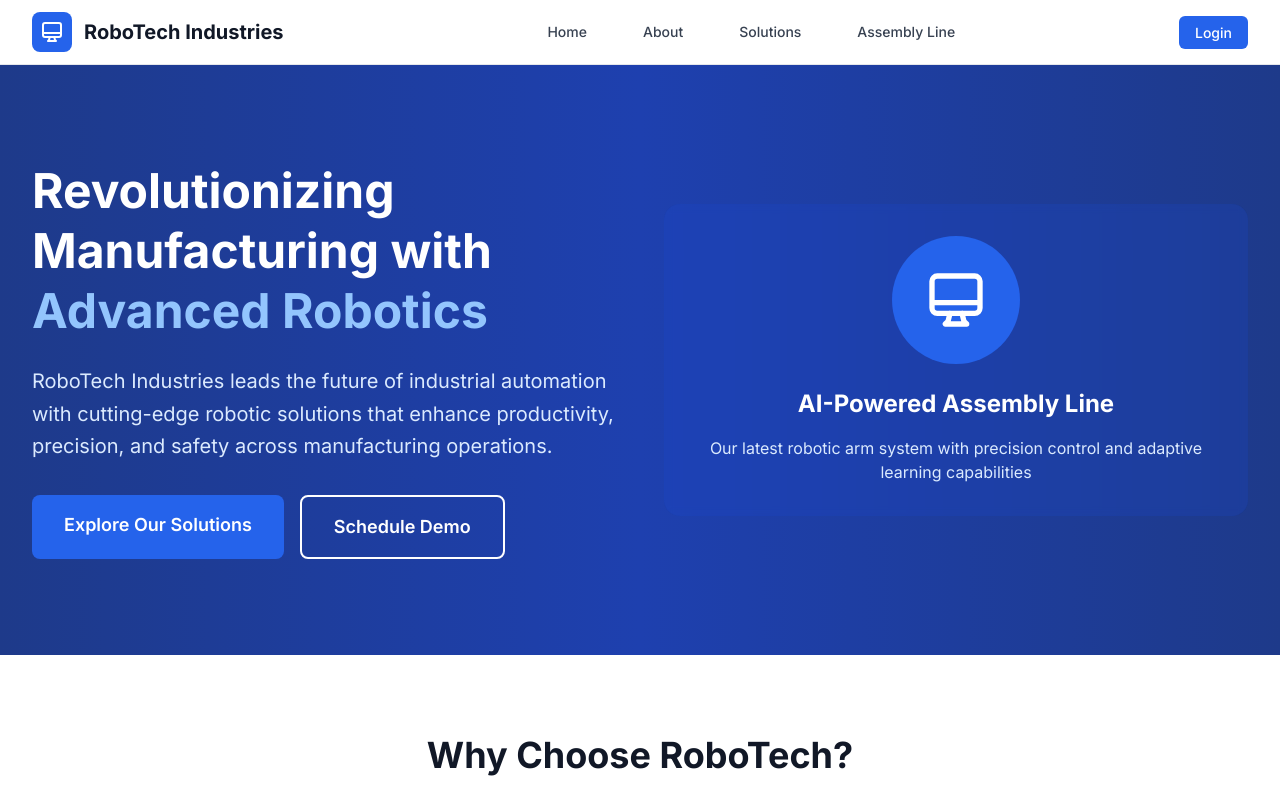
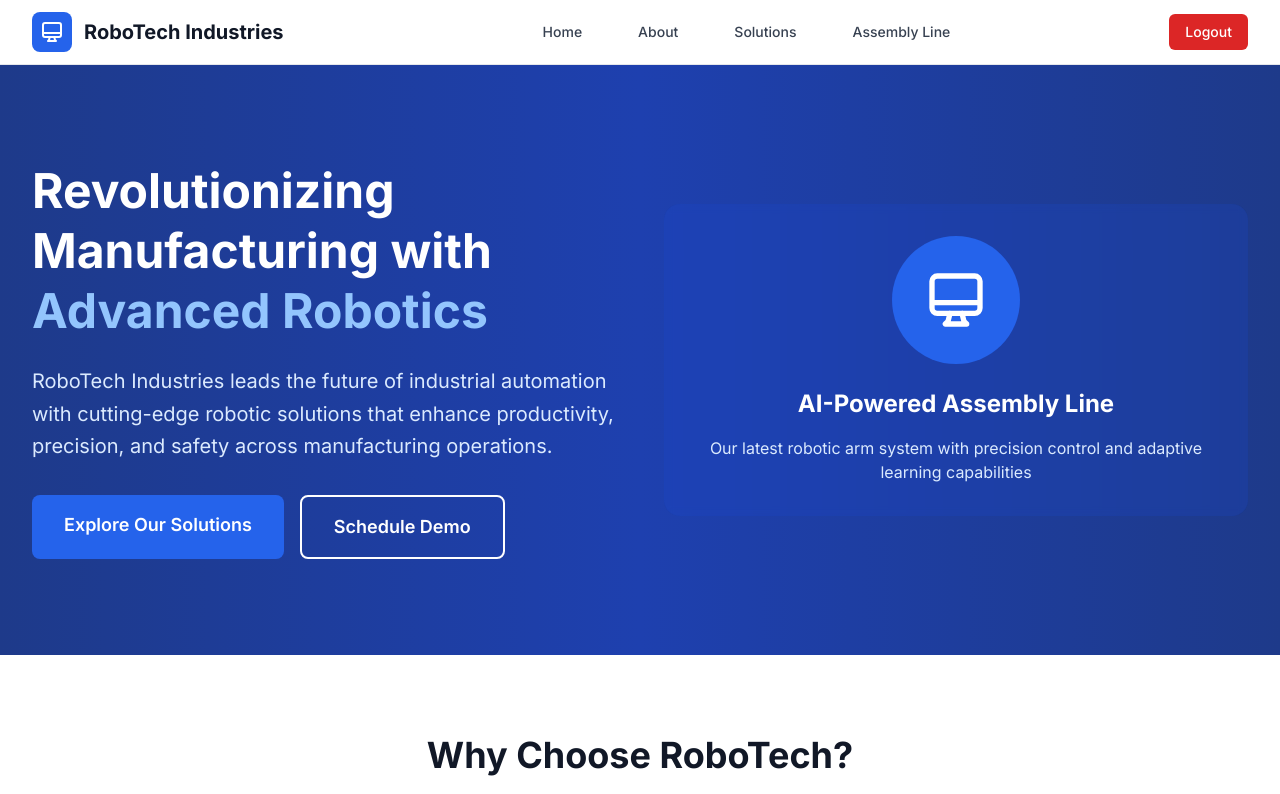
Before and after one commit to Hurleveur/CTF, a Next.js app: page / in a window 1280 px wide. Shown: the top 794 px of the page. Built offline with nearby package versions, Linux system fonts and the light colour scheme; sample sign-in values are in the browser's storage.

Commit message:
update with login button

```diff
--- a/app/assembly-line/page.tsx
+++ b/app/assembly-line/page.tsx
@@ -39,7 +39,7 @@ const COMPANIES = [
 ];
 
 export default function AssemblyLinePage() {
-  const { user, isAuthenticated, logout } = useAuth();
+  const { user, isAuthenticated } = useAuth();
   const router = useRouter();
   const [selectedCompany, setSelectedCompany] = useState<typeof COMPANIES[0] | null>(null);
   const [assemblyStatus, setAssemblyStatus] = useState('idle');
@@ -70,10 +70,7 @@ export default function AssemblyLinePage() {
     setProductionCount(0);
   };
 
-  const handleLogout = () => {
-    logout();
-    router.push('/');
-  };
+
 
   const toggleAssemblyLine = () => {
     setAssemblyStatus(prev => prev === 'running' ? 'stopped' : 'running');
@@ -100,17 +97,7 @@ export default function AssemblyLinePage() {
                 </div>
               )}
             </div>
-            <div className="flex items-center space-x-4">
-              <span className="text-sm text-gray-600">
-                Welcome, {user?.name || 'User'}
-              </span>
-              <button
-                onClick={handleLogout}
-                className="bg-red-600 hover:bg-red-700 text-white px-4 py-2 rounded-md text-sm font-medium transition-colors"
-              >
-                Sign Out
-              </button>
-            </div>
+
           </div>
         </div>
       </div>
--- a/app/components/Navigation.tsx
+++ b/app/components/Navigation.tsx
@@ -2,9 +2,11 @@
 
 import Link from 'next/link';
 import { useState } from 'react';
+import { useAuth } from '../contexts/AuthContext';
 
 export default function Navigation() {
   const [isMenuOpen, setIsMenuOpen] = useState(false);
+  const { isAuthenticated, logout } = useAuth();
 
   return (
     <nav className="bg-white shadow-lg border-b border-gray-200">
@@ -42,12 +44,21 @@ export default function Navigation() {
 
           {/* CTA Button */}
           <div className="hidden md:block">
+            {isAuthenticated ? (
+              <button
+                onClick={logout}
+                className="bg-red-600 hover:bg-red-700 text-white px-4 py-2 rounded-md text-sm font-medium transition-colors"
+              >
+                Logout
+              </button>
+            ) : (
               <Link
                 href="/login"
                 className="bg-blue-600 hover:bg-blue-700 text-white px-4 py-2 rounded-md text-sm font-medium transition-colors"
               >
                 Login
               </Link>
+            )}
           </div>
 
           {/* Mobile menu button */}
@@ -84,9 +95,18 @@ export default function Navigation() {
             <Link href="/assembly-line" className="text-gray-700 hover:text-blue-600 block px-3 py-2 text-base font-medium">
               Assembly Line
             </Link>
+            {isAuthenticated ? (
+              <button
+                onClick={logout}
+                className="bg-red-600 text-white block px-3 py-2 text-base font-medium rounded-md w-full text-left"
+              >
+                Logout
+              </button>
+            ) : (
               <Link href="/login" className="bg-blue-600 text-white block px-3 py-2 text-base font-medium rounded-md">
                 Login
               </Link>
+            )}
           </div>
         </div>
       )}
```
Lines whose indentation alone changed are shown as unchanged.
